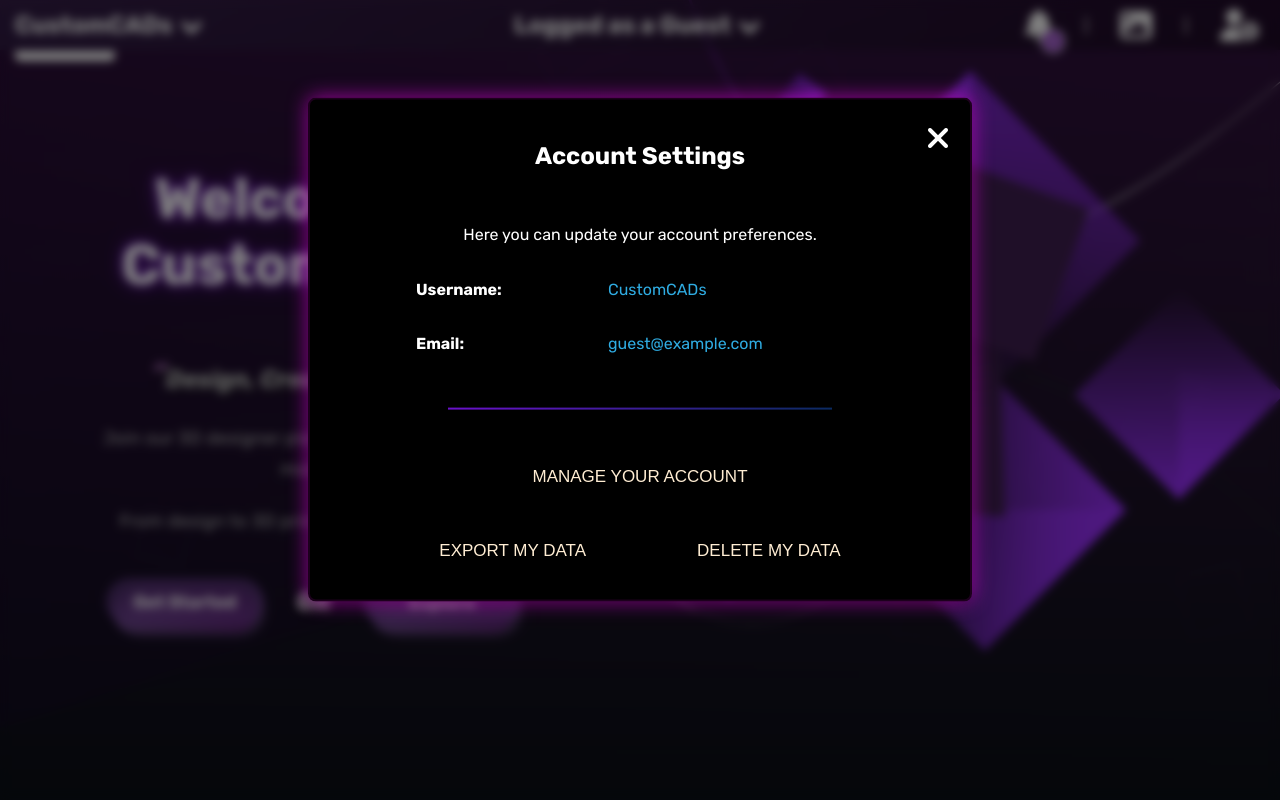
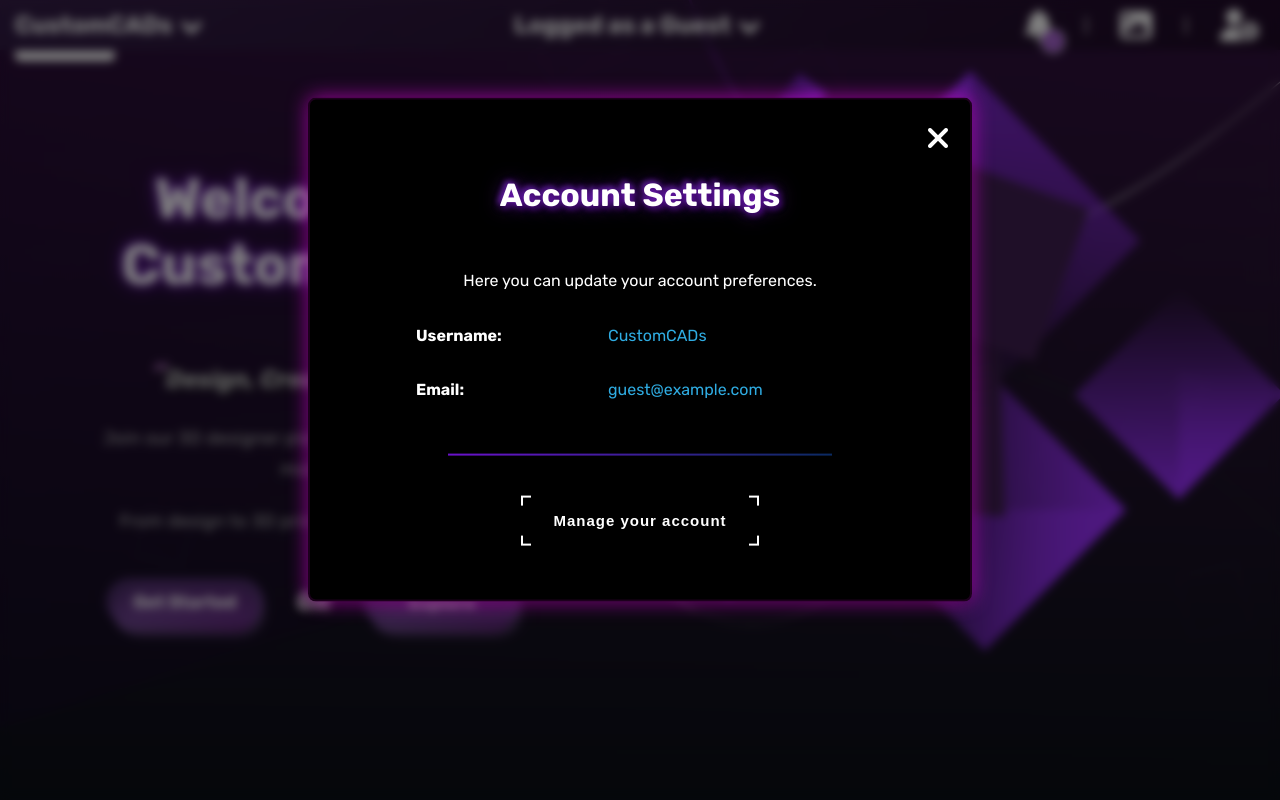
Before and after one commit to ivanzlatinov1/CustomCADsDemoDesign, a React (Vite) app in the folder data/: page / in a window 1280 px wide. Both pictures are taken after a click on the icon 1240 px from the left and 25 px from the top of the page. Shown: the top 800 px of the page. Built offline with nearby package versions, Linux system fonts and the light colour scheme; the HTML template or start-up script is replaced by a standard one.

Commit message:
fixed bugs with search in gallery

```diff
--- a/data/src/layout/Header/Header.module.css
+++ b/data/src/layout/Header/Header.module.css
@@ -73,6 +73,7 @@
     width: 15%;
     height: 160px;
     margin-top: 45px;
+    visibility: hidden;
     overflow: hidden;
     transition: all 0.5s;
 }
@@ -399,35 +400,66 @@
     font-size: 16px;
 }
 
-.button {
-    font-size: 17px;
-    background: transparent;
-    border: none;
-    padding: 1em 1.5em;
-    color: #ffedd3;
-    text-transform: uppercase;
+.account .button {
     position: relative;
-    transition: 0.5s ease;
-    cursor: pointer;
+    height: 50px;
+    padding: 0 30px;
+    border: 2px solid #ffffff;
+    background: #000000;
+    user-select: none;
+    white-space: nowrap;
+    transition: all .05s linear;
+    color: white;
+    letter-spacing: 1px;
+    transition: border .4s linear;
 }
 
-.button::before {
+.account .button:before,
+.account .button:after {
     content: "";
     position: absolute;
-    left: 0;
-    bottom: 0;
-    height: 2px;
-    width: 0;
-    background-color: #ee00ff;
-    transition: 0.5s ease;
+    background: black;
+    transition: all .2s linear;
 }
 
-.button:hover {
-    opacity: 0.6;
+.account .button:before {
+    width: calc(100% + 6px);
+    height: calc(100% - 16px);
+    top: 8px;
+    left: -3px;
 }
 
-.button:hover::before {
-    width: 100%;
+.account .button:after {
+    width: calc(100% - 16px);
+    height: calc(100% + 6px);
+    top: -3px;
+    left: 8px;
+}
+
+.account .button:hover {
+    cursor: pointer;
+    border: 2px solid rgb(174, 0, 255);
+}
+
+.account .button:active {
+    transform: scale(0.95);
+}
+
+.account .button:hover:before {
+    height: calc(100% - 32px);
+    top: 16px;
+}
+
+.account .button:hover:after {
+    width: calc(100% - 32px);
+    left: 16px;
+}
+
+.account .button span {
+    font-size: 15px;
+    z-index: 3;
+    position: relative;
+    font-weight: 600;
 }
 
 .account .close {
@@ -448,44 +480,12 @@
     gap: 60px;
 }
 
-.delete {
-    position: fixed;
-    opacity: 0;
-    top: 50%;
-    left: 50%;
-    visibility: hidden;
-    transform: translate(-50%, -40%) scale(0.9);
-    color: white;
-    background-color: #000000;
-    box-shadow: 0 4px 8px rgba(0, 0, 0, 0.2), 0 0 20px rgba(246, 7, 246, 0.629);
-    border-radius: 8px;
-    padding: 10px;
-    z-index: 1000;
-    width: 30%;
-    height: 40%;
-    display: flex;
-    flex-direction: column;
-    gap: 20px;
-    justify-content: center;
-    align-items: center;
-    border: 2px solid rgba(128, 0, 128, 0.219);
-    transition: opacity 0.3s ease, transform 0.5s ease;
+.account h1 {
+    text-shadow:
+        3px 3px 5px rgba(75, 0, 130, 0.5),
+        -3px -3px 5px rgba(138, 43, 226, 0.4),
+        0px 0px 8px rgba(138, 43, 226, 0.8),
+        0px 0px 20px rgba(138, 43, 226, 0.6);
+    font-size: 2rem;
+    text-transform: capitalize;
 }
-
-.delete.show {
-    visibility: visible;
-    opacity: 1;
-    transform: translate(-50%, -60%) scale(1);
-    z-index: 1001;
-}
-
-.delete-blur {
-    position: fixed;
-    top: 0;
-    left: 0;
-    width: 100%;
-    height: 100%;
-    background: rgba(0, 0, 0, 0.5);
-    backdrop-filter: blur(5px);
-    z-index: 1000;
-}
--- a/data/src/layout/Header/Header.tsx
+++ b/data/src/layout/Header/Header.tsx
@@ -71,21 +71,6 @@ const Header: React.FC = () => {
 
     const toggleAccountSettings = () => {
         setAccountSettings(prevState => !prevState);
-    }
-
-    const handleDownload = () => {
-        const randomFile = "/assets/files/AccountData";
-
-        const link = document.createElement("a");
-        link.href = randomFile;
-        link.download = "AccountData.pdf";
-        document.body.appendChild(link);
-        link.click();
-        document.body.removeChild(link);
-    }
-
-    const handleDelete = () => {
-        setDeleteActive(true);
     }
 
     useEffect(() => {
@@ -212,7 +197,7 @@ const Header: React.FC = () => {
                 <div className={styles.blur}></div>
             )}
             <div className={`${styles.account} ${accountSettings ? styles.show : ''}`}>
-                <h2>Account Settings</h2>
+                <h1>Account Settings</h1>
                 <p>Here you can update your account preferences.</p>
                 <div className={styles.close} onClick={toggleAccountSettings}>
                     <i className="fas fa-times"></i>
@@ -234,23 +219,8 @@ const Header: React.FC = () => {
                     setAccountSettings(false);
                     navigate("/account")
                 }} className={styles.button}>
-                    Manage your account
+                    <span>Manage your account</span>
                 </button>
-
-                <div className={`${styles.buttons}`}>
-                    <button onClick={handleDownload} className={`${styles.button}`}>Export My Data</button>
-                    <button onClick={handleDelete} className={`${styles.button}`}>Delete My Data</button>
-                </div>
-            </div>
-
-            {deleteActive && (
-                <div className={styles["delete-blur"]}></div>
-            )}
-
-            <div className={`${styles.delete} ${deleteActive ? styles.show : ''}`}>
-                <h1>Are you sure?</h1>
-                <button onClick={() => navigate("/login")} style={{ color: "red" }} className={`${styles.button}`}>Delete</button>
-                <button onClick={() => setDeleteActive(false)} className={`${styles.button}`}>Go Back</button>
             </div>
         </>
     );
--- a/data/src/pages/Public/Gallery/components/Search/Search.module.css
+++ b/data/src/pages/Public/Gallery/components/Search/Search.module.css
@@ -1,4 +1,5 @@
 .container {
+    position: relative;
     padding: 20px;
     max-width: 1200px;
     display: flex;
--- a/data/src/pages/Public/Gallery/components/Search/Search.tsx
+++ b/data/src/pages/Public/Gallery/components/Search/Search.tsx
@@ -5,7 +5,6 @@ import sortingData from './Information/Sorting.json'
 
 const Search3DModels: React.FC = () => {
     const [searchKeyword, setSearchKeyword] = useState<string>("");
-    const [sortBy, setSortBy] = useState<string>("UploadDate");
     const [isHovered, setIsHovered] = useState<boolean>(false);
     const [isActiveCategory, setIsActiveCategory] = useState(false);
     const [isActiveSort, setIsActiveSort] = useState(false);
@@ -26,7 +25,7 @@ const Search3DModels: React.FC = () => {
     };
 
     const handleSortClick = (categoryName: string) => {
-        setSelectedCategory(categoryName);
+        setSelectedSort(categoryName);
         setIsActiveSort(false);
     };
 
```
